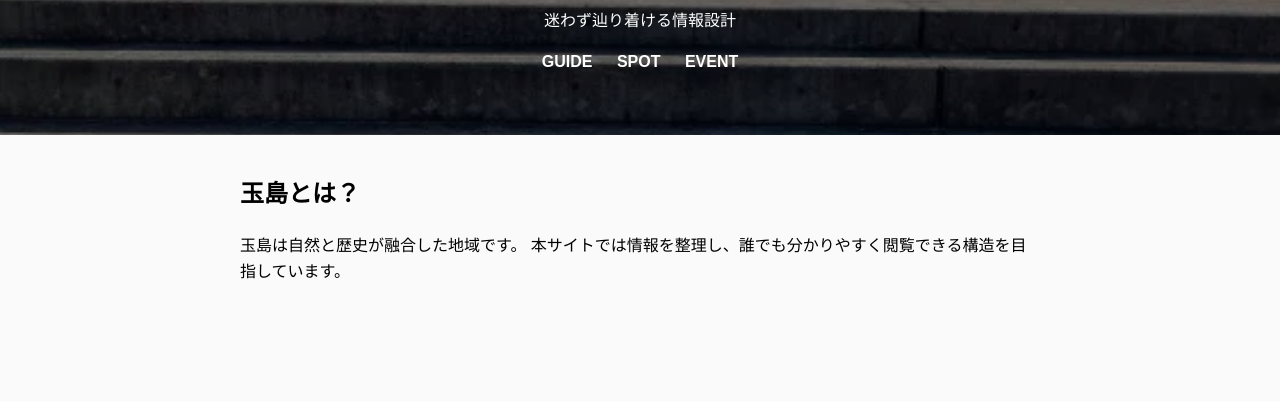
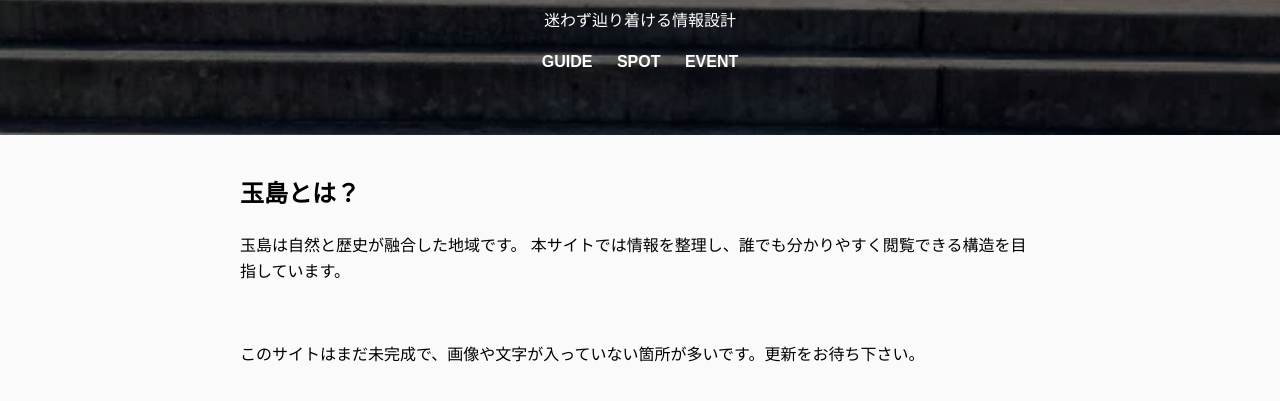
Before and after one commit to kawanishi-web/kawanishi-web.github.io, a website: page index.html in a window 1280 px wide. Shown: the part 125-526 px from the top of the page. Drawn offline with Linux system fonts and the light colour scheme.

Commit message:
Update index.html

```diff
--- a/index.html
+++ b/index.html
@@ -23,6 +23,10 @@
           玉島は自然と歴史が融合した地域です。
           本サイトでは情報を整理し、誰でも分かりやすく閲覧できる構造を目指しています。
         </p>
+
+    </p>
+        このサイトはまだ未完成で、画像や文字が入っていない箇所が多いです。更新をお待ち下さい。
+        </p>
       </section>
 
 </html>
```
